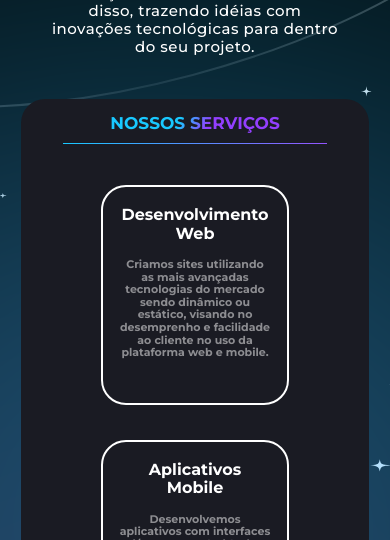
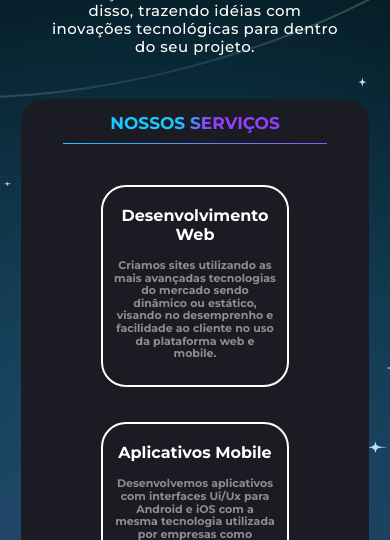
Before and after one commit to bonettibruno24/FIRST-LANDING-PAGE, a website: page index.html in a window 390 px wide. Shown: the part 304-844 px from the top of the page. Drawn offline with nearby package versions, Linux system fonts and the light colour scheme.

Commit message:
feat: alterate padding list grid

```diff
--- a/style.css
+++ b/style.css
@@ -1325,6 +1325,7 @@ input:-webkit-autofill {
 .container__box{
   border-radius: 25px;
   border: 2px solid;
+  padding: 45px 10px 25px 10px;
 }
 li{
   display: none;
```
